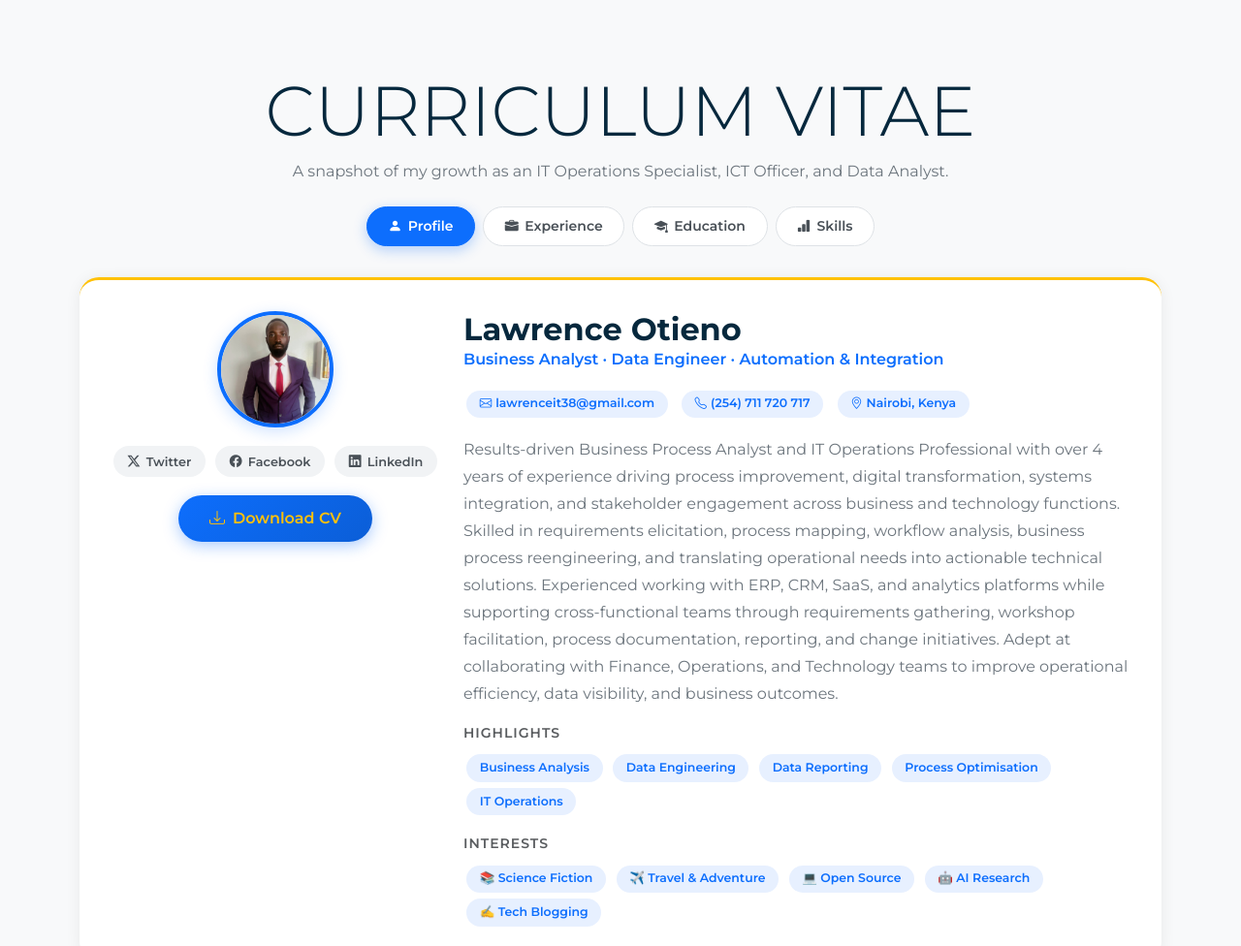
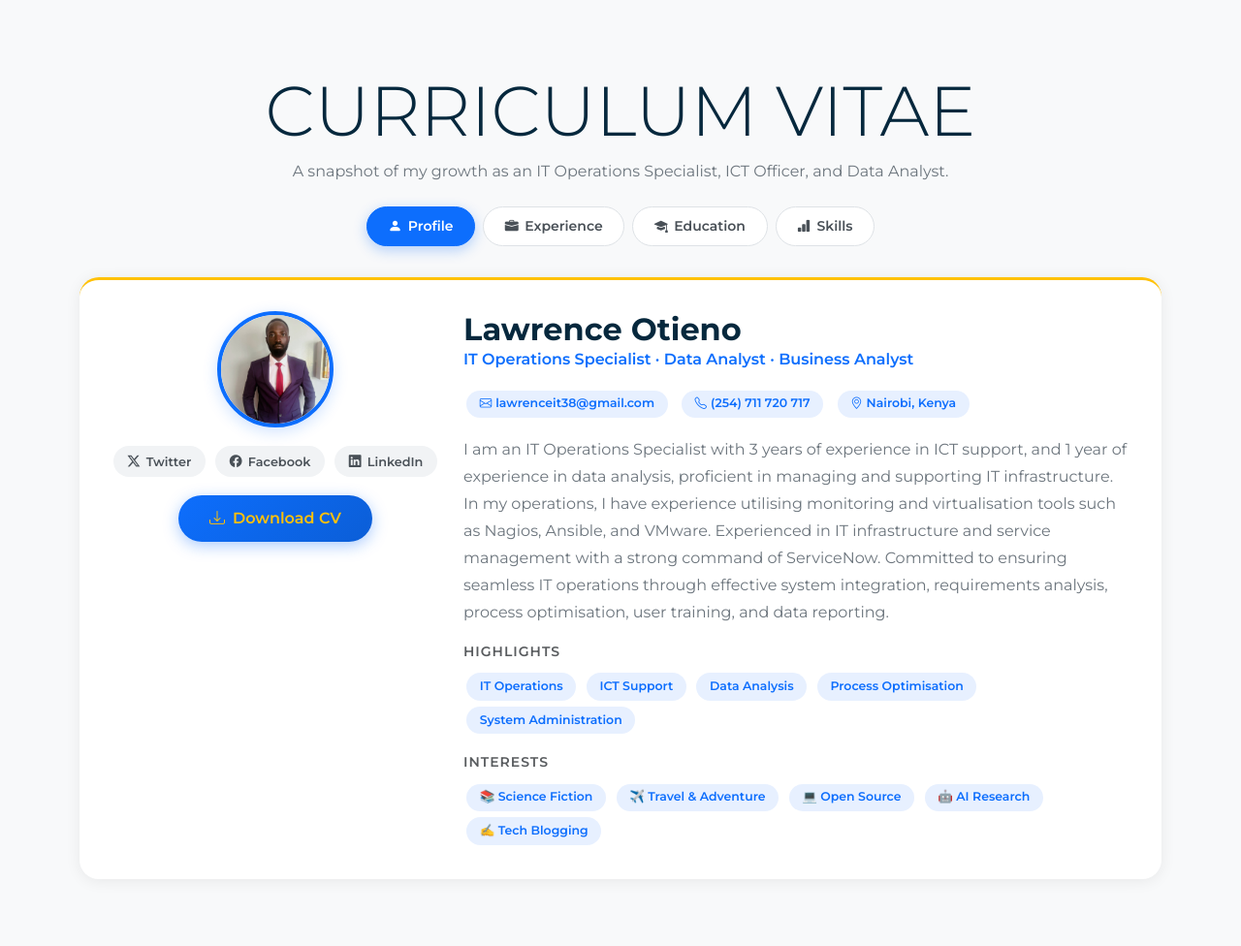
Before and after one commit to LawrenceOtieno/Portfolio-Website, a Flask app: template templates/index.html in a window 1280 px wide. Shown: the part 3616-4592 px from the top of the page at 97% size. Run offline with Flask 3, Linux system fonts and the light colour scheme; the template is opened without the code that fills it, so the values that code supplies are empty; some libraries are stand-ins or nearby versions.

Commit message:
templates

```diff
--- a/templates/index.html
+++ b/templates/index.html
@@ -485,24 +605,58 @@
     <!-- ==========================================================================
          HERO LANDING SECTION
          ========================================================================== -->
-    <section class="hero d-flex flex-column align-items-center justify-content-center position-relative"
-             style="background: linear-gradient(rgba(15,23,42,0.75), rgba(15,23,42,0.85)), url('/static/images/hero-bg.jpg') no-repeat center center/cover; min-height: 85vh;">
-      <div class="text-center px-4">
-        <p class="text-uppercase text-warning fw-bold mb-2 fs-5" style="letter-spacing: 3px;">
+    <section class="hero">
+
+      <!-- Animated particle dot grid -->
+      <div class="hero-particles" aria-hidden="true"></div>
+
+      <!-- Main content -->
+      <div class="text-center px-4 py-5">
+        <p class="text-uppercase fw-bold mb-3 fs-6" style="letter-spacing: 4px; color: #FFC107;">
           Welcome to my Portfolio
         </p>
-        <h1 class="display-2 text-white fw-extrabold mb-3 tracking-tight" style="font-weight: 800;">
+
+        <h1 class="display-1 text-white mb-2" style="font-weight: 800; letter-spacing: -1px;">
           Lawrence Otieno
         </h1>
-        <h3 class="h2 text-light fw-normal mb-5 mx-auto" style="max-width: 850px; min-height: 48px; line-height: 1.5; color: #f1f5f9;">
-          <span id="typewriter-text" class="fw-bold text-warning"></span><span class="cursor">|</span>
+
+        <!-- Gold underline accent -->
+        <div style="width: 80px; height: 4px; background: #FFC107; border-radius: 2px; margin: 0 auto 1.5rem;"></div>
+
+        <h3 class="h2 fw-normal mb-5 mx-auto" style="max-width: 850px; min-height: 48px; line-height: 1.5; color: rgba(255,255,255,0.85);">
+          <span id="typewriter-text" class="fw-bold" style="color: #2196F3;"></span><span class="cursor">|</span>
         </h3>
-        <div class="mt-4">
-          <a href="#skills" class="btn btn-lg btn-primary px-5 py-3 fw-medium rounded-pill shadow-lg text-decoration-none custom-hero-btn" style="transition: all 0.3s ease-in-out;">
-            Explore My Expertise <i class="fas fa-arrow-down ms-2 custom-bounce"></i>
-          </a>
+
+        <!-- Stats row -->
+        <div class="d-flex justify-content-center gap-4 mb-5 flex-wrap">
+          <div class="text-center">
+            <div class="fw-bold fs-3" style="color: #FFC107;">3+</div>
+            <div class="small" style="color: rgba(255,255,255,0.65);">Years Experience</div>
+          </div>
+          <div style="width: 1px; background: rgba(255,255,255,0.15);"></div>
+          <div class="text-center">
+            <div class="fw-bold fs-3" style="color: #FFC107;">4</div>
+            <div class="small" style="color: rgba(255,255,255,0.65);">Core Skills</div>
+          </div>
+          <div style="width: 1px; background: rgba(255,255,255,0.15);"></div>
+          <div class="text-center">
+            <div class="fw-bold fs-3" style="color: #FFC107;">2</div>
+            <div class="small" style="color: rgba(255,255,255,0.65);">Organisations</div>
+          </div>
         </div>
+
+        <a href="#skills" class="btn btn-lg px-5 py-3 fw-bold rounded-pill shadow-lg text-decoration-none custom-hero-btn">
+          Explore My Expertise &nbsp;<i class="fas fa-arrow-down custom-bounce"></i>
+        </a>
       </div>
+
+      <!-- Wave bottom divider -->
+      <div class="hero-wave" aria-hidden="true">
+        <svg viewBox="0 0 1440 60" xmlns="http://www.w3.org/2000/svg" preserveAspectRatio="none">
+          <path d="M0,30 C360,60 1080,0 1440,30 L1440,60 L0,60 Z" fill="#ffffff"/>
+        </svg>
+      </div>
+
     </section>
 
     <!-- ==========================================================================
@@ -807,22 +970,22 @@
               </div>
               <div class="flex-grow-1">
                 <h2 class="fw-bold mb-0">Lawrence Otieno</h2>
-                <p class="text-primary fw-semibold mb-3">Business Analyst · Data Engineer · Automation & Integration</p>
+                <p class="text-primary fw-semibold mb-3">IT Operations Specialist · Data Analyst · Business Analyst</p>
                 <div class="d-flex flex-wrap gap-2 mb-3">
                   <span class="cv-badge-pill"><i class="bi bi-envelope me-1"></i>lawrenceit38@gmail.com</span>
                   <span class="cv-badge-pill"><i class="bi bi-telephone me-1"></i>(254) 711 720 717</span>
                   <span class="cv-badge-pill"><i class="bi bi-geo-alt me-1"></i>Nairobi, Kenya</span>
                 </div>
                 <p class="text-secondary" style="line-height: 1.75;">
-                  Results-driven Business Process Analyst and IT Operations Professional with over 4 years of experience driving process improvement, digital transformation, systems integration, and stakeholder engagement across business and technology functions. Skilled in requirements elicitation, process mapping, workflow analysis, business process reengineering, and translating operational needs into actionable technical solutions. Experienced working with ERP, CRM, SaaS, and analytics platforms while supporting cross-functional teams through requirements gathering, workshop facilitation, process documentation, reporting, and change initiatives. Adept at collaborating with Finance, Operations, and Technology teams to improve operational efficiency, data visibility, and business outcomes.
+                  I am an IT Operations Specialist with 3 years of experience in ICT support, and 1 year of experience in data analysis, proficient in managing and supporting IT infrastructure. In my operations, I have experience utilising monitoring and virtualisation tools such as Nagios, Ansible, and VMware. Experienced in IT infrastructure and service management with a strong command of ServiceNow. Committed to ensuring seamless IT operations through effective system integration, requirements analysis, process optimisation, user training, and data reporting.
                 </p>
                 <div>
                   <p class="fw-semibold mb-2 small text-uppercase text-muted" style="letter-spacing: 1px;">Highlights</p>
-                  <span class="cv-badge-pill">Business Analysis</span>
-                  <span class="cv-badge-pill">Data Engineering</span>
-                  <span class="cv-badge-pill">Data Reporting</span>
+                  <span class="cv-badge-pill">IT Operations</span>
+                  <span class="cv-badge-pill">ICT Support</span>
+                  <span class="cv-badge-pill">Data Analysis</span>
                   <span class="cv-badge-pill">Process Optimisation</span>
-                  <span class="cv-badge-pill">IT Operations</span>
+                  <span class="cv-badge-pill">System Administration</span>
                 </div>
                 <div class="mt-3">
                   <p class="fw-semibold mb-2 small text-uppercase text-muted" style="letter-spacing: 1px;">Interests</p>
@@ -1158,10 +1327,20 @@
           track.scrollBy({ left: offset, behavior: 'smooth' });
         }
 
+        // Dot click
         dots.forEach((dot, i) => dot.addEventListener('click', () => scrollTo(i)));
-        prev && prev.addEventListener('click', () => scrollTo(Math.max(0, getActiveIndex() - 1)));
-        next && next.addEventListener('click', () => scrollTo(Math.min(slides.length - 1, getActiveIndex() + 1)));
 
+        // Arrow clicks
+        prev && prev.addEventListener('click', () => {
+          const idx = Math.max(0, getActiveIndex() - 1);
+          scrollTo(idx);
+        });
+        next && next.addEventListener('click', () => {
+          const idx = Math.min(slides.length - 1, getActiveIndex() + 1);
+          scrollTo(idx);
+        });
+
+        // Update dots on scroll (debounced)
         let scrollTimer;
         track.addEventListener('scroll', () => {
           clearTimeout(scrollTimer);
```
Also changed, not shown: other parts of templates/index.html (+184 -43 lines).
